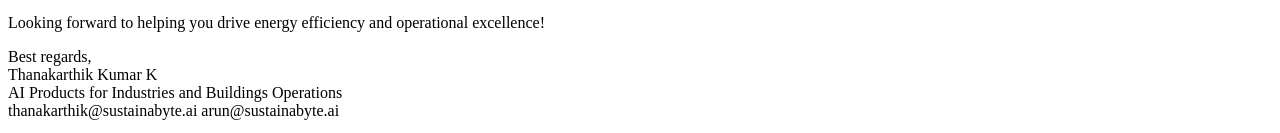
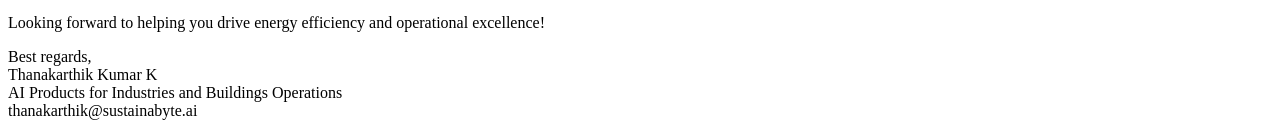
Before and after one commit to professorofficial/LMNGuys, a plain HTML site: page index.html in a window 1280 px wide. Shown: the part 697-830 px from the top of the page. Drawn offline with Linux system fonts and the light colour scheme.

Commit message:
corrections

```diff
--- a/index.html
+++ b/index.html
@@ -56,7 +56,6 @@
         <div class="container">
             <p>Looking forward to helping you drive energy efficiency and operational excellence!</p>
             <p>Best regards,<br>Thanakarthik Kumar K <br>AI Products for Industries and Buildings Operations <br>thanakarthik@sustainabyte.ai
-                arun@sustainabyte.ai
                 </p>
         </div>
     </footer>
```
